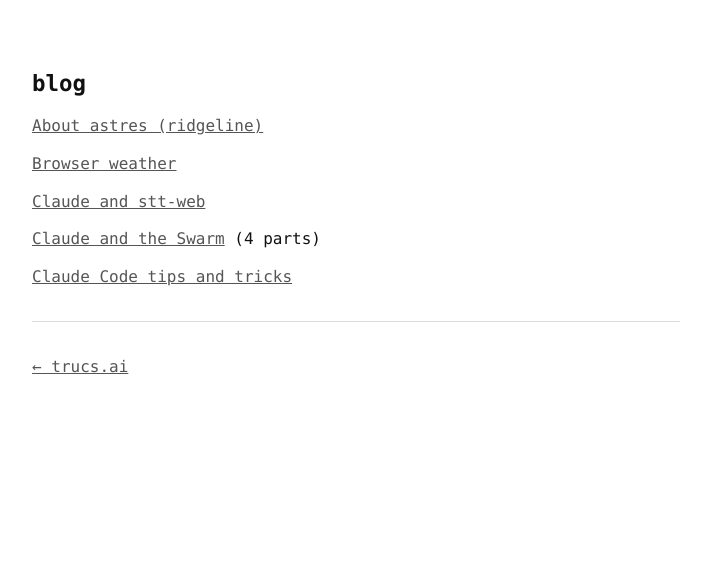
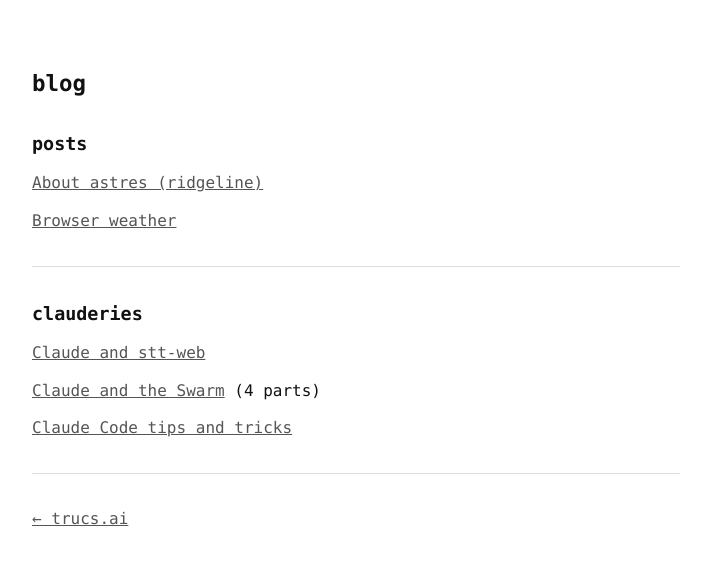
Before and after one commit to idle-intelligence/trucs.ai, a Jekyll site: the page built from blog/index.md, in a window 1280 px wide. Shown: the top 565 px of the page, without its empty margins (284-995 px from the left). Built offline with Jekyll 4.4.1, drawn with Linux system fonts in a browser that asks for light colours.

Commit message:
blog: separate the Claude posts under 'clauderies' (#41)
* blog: separate the Claude posts under 'clauderies'

* blog: 'posts' subtitle above astres and weather

```diff
--- a/blog/index.md
+++ b/blog/index.md
@@ -5,9 +5,15 @@ title: blog
 
 # blog
 
+## posts
+
 [About astres (ridgeline)](/blog/about-astres)
 
 [Browser weather](/blog/browser-weather)
+
+---
+
+## clauderies
 
 [Claude and stt-web](/blog/claude-and-stt-web)
 
```
